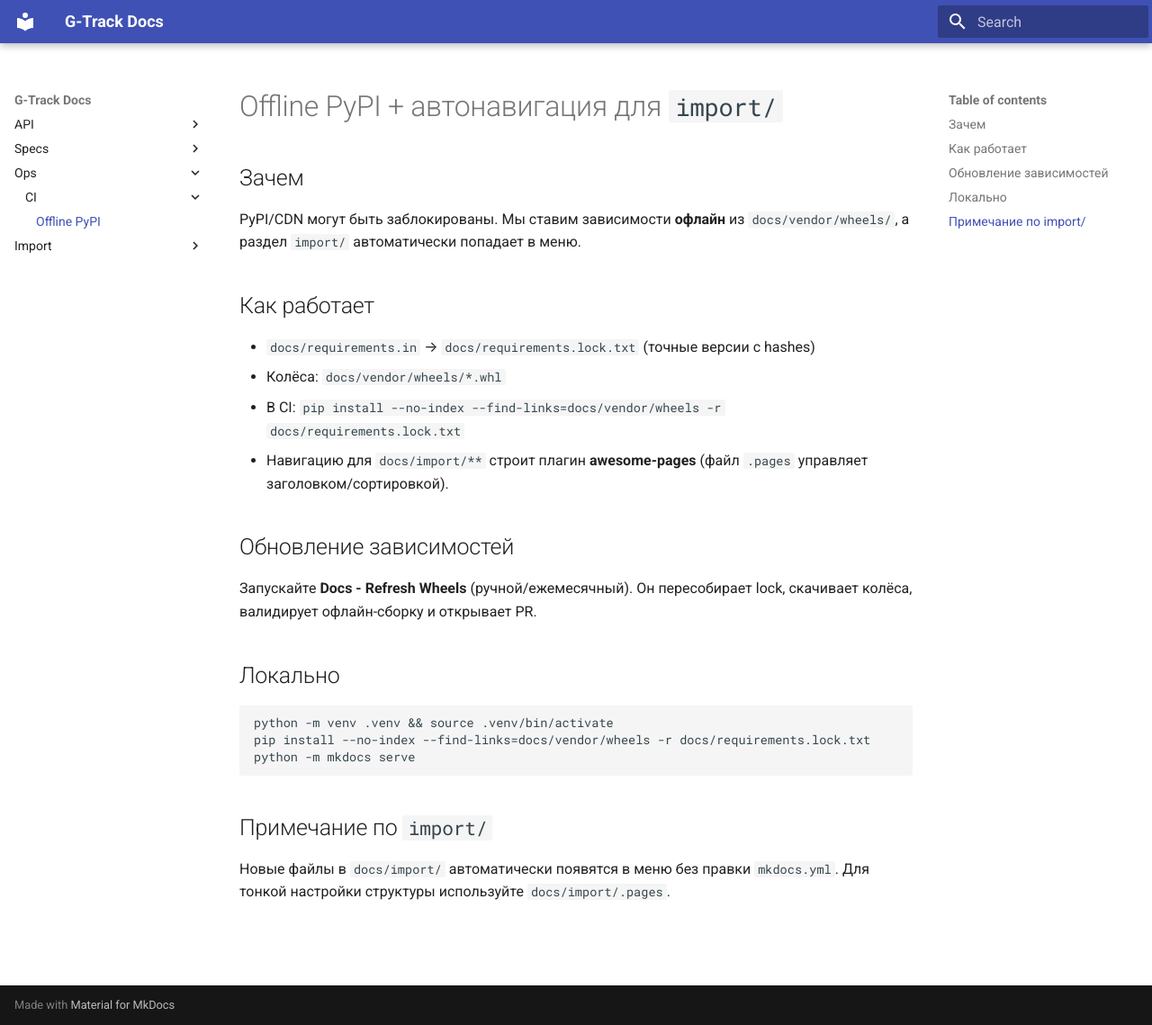
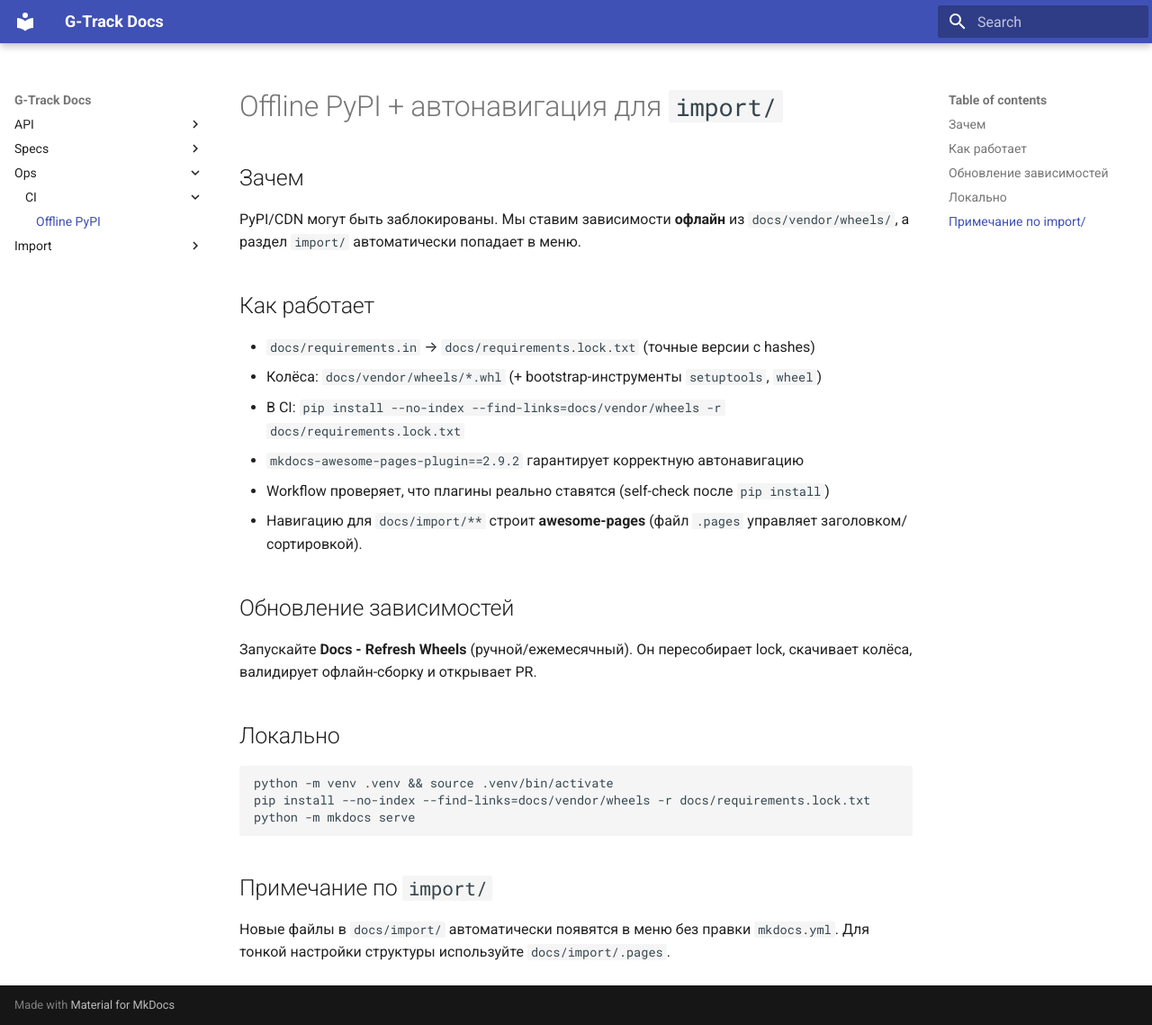
Before and after one commit to tqlismqn/gtrack-docs, an MkDocs documentation site: the page built from docs/ops/CI/offline-pip.md, in a window 1280 px wide and 1139 px high. Shown: the whole window at 90% size. Built offline with MkDocs 1.6.1 and Material for MkDocs 9.7.7, drawn with Linux system fonts in a browser that asks for light colours.

Commit message:
docs(ci): enforce offline offline guard (#62)

```diff
--- a/docs/ops/CI/offline-pip.md
+++ b/docs/ops/CI/offline-pip.md
@@ -5,9 +5,11 @@ PyPI/CDN могут быть заблокированы. Мы ставим за
 
 ## Как работает
 - `docs/requirements.in` → `docs/requirements.lock.txt` (точные версии с hashes)
-- Колёса: `docs/vendor/wheels/*.whl`
+- Колёса: `docs/vendor/wheels/*.whl` (+ bootstrap-инструменты `setuptools`, `wheel`)
 - В CI: `pip install --no-index --find-links=docs/vendor/wheels -r docs/requirements.lock.txt`
-- Навигацию для `docs/import/**` строит плагин **awesome-pages** (файл `.pages` управляет заголовком/сортировкой).
+- `mkdocs-awesome-pages-plugin==2.9.2` гарантирует корректную автонавигацию
+- Workflow проверяет, что плагины реально ставятся (self-check после `pip install`)
+- Навигацию для `docs/import/**` строит **awesome-pages** (файл `.pages` управляет заголовком/сортировкой).
 
 ## Обновление зависимостей
 Запускайте **Docs - Refresh Wheels** (ручной/ежемесячный). Он пересобирает lock, скачивает колёса, валидирует офлайн-сборку и открывает PR.
--- a/requirements.txt
+++ b/requirements.txt
@@ -1,2 +1,2 @@
-# Do not edit directly — edit docs/requirements.in and run the "Docs - Refresh Wheels" workflow.
+# Do not install from *.in in CI. Always use the lockfile:
 -r docs/requirements.lock.txt
```
Also changed, not shown: docs/CHANGELOG.md (+6 -0 lines), 3 other files.
